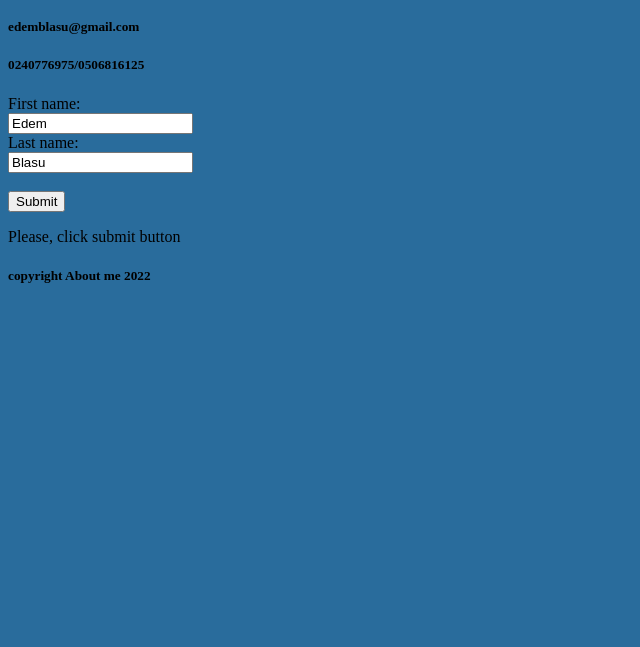
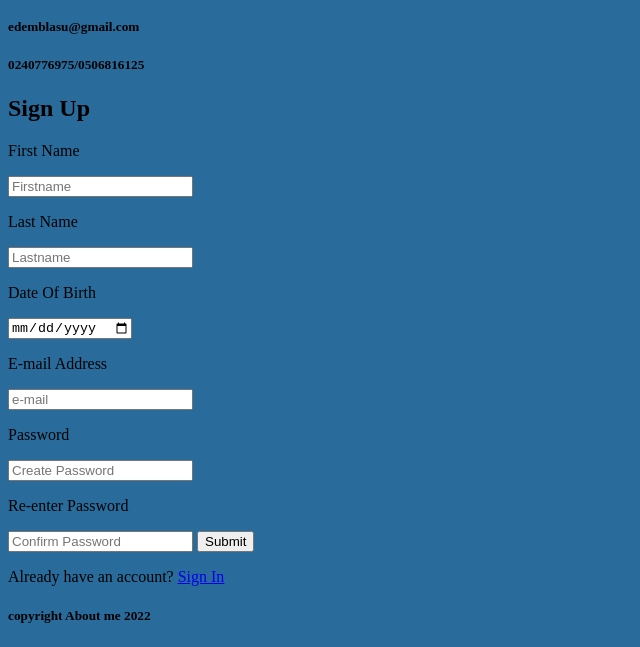
Before and after one commit to Bernitto/Web-Development, a plain HTML site: page index.html in a window 1280 px wide. Shown: the part 629-1276 px from the top of the page, without its empty margins (0-640 px from the left). Before the commit the page ends 935 px from the top, so only its background shows below. Drawn offline with Linux system fonts and the light colour scheme.

Commit message:
still psuhinh

```diff
--- a/index.html
+++ b/index.html
@@ -66,16 +66,25 @@
         </div>
 
 <!-- Input form section -->
-     <div>
-        <form action="/action_page">
-            <label for="fname">First name:</label><br>
-            <input type="text" id="fname" name="fname" value="Edem"><br>
-            <label for="lname">Last name:</label><br>
-            <input type="text" id="lname" name="lname" value="Blasu"><br><br>
-            <input type="submit" value="Submit">
-          </form>
-          <p>Please, click submit button</p>
-        </div>
+     <div class="loginBox">
+        <h2>Sign Up</h2>
+       <form>
+        <p>First Name</p>
+         <input type="text" name="fname" placeholder="Firstname">
+        <p>Last Name</p>
+         <input type="text" name="lname" placeholder="Lastname">
+        <p>Date Of Birth</p>
+         <input type="date">
+        <p>E-mail Address</p>
+         <input type="email" name="email" placeholder="e-mail">
+        <p>Password<p>
+       <input type="Password" name="pword1" placeholder="Create Password">
+        <p>Re-enter Password</p>
+       <input type="password" name="pword2" Placeholder="Confirm Password">
+         <input type="Submit" name="sbmt">
+       <p>Already have an account? <a href="#">Sign In</a></p>
+       </form>
+       </div>
     </div>
 
 
```
